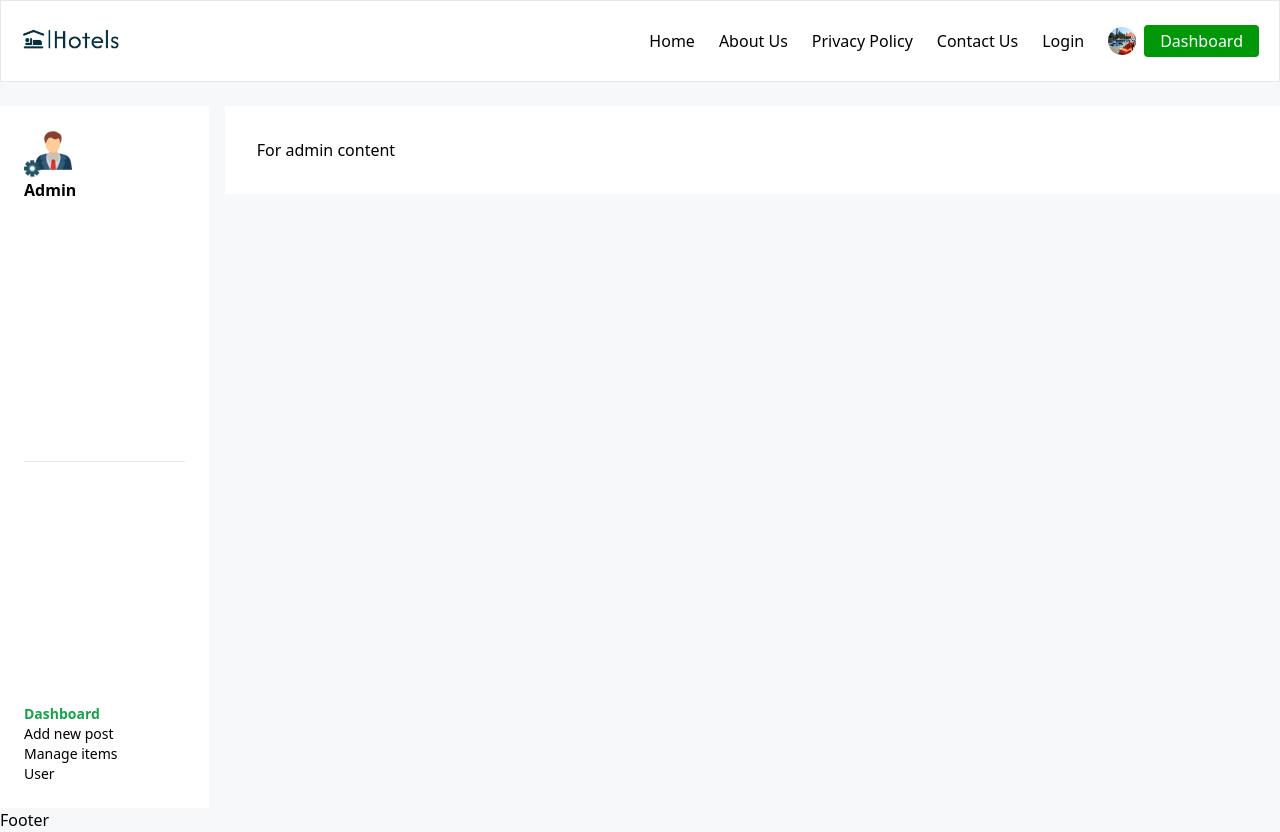
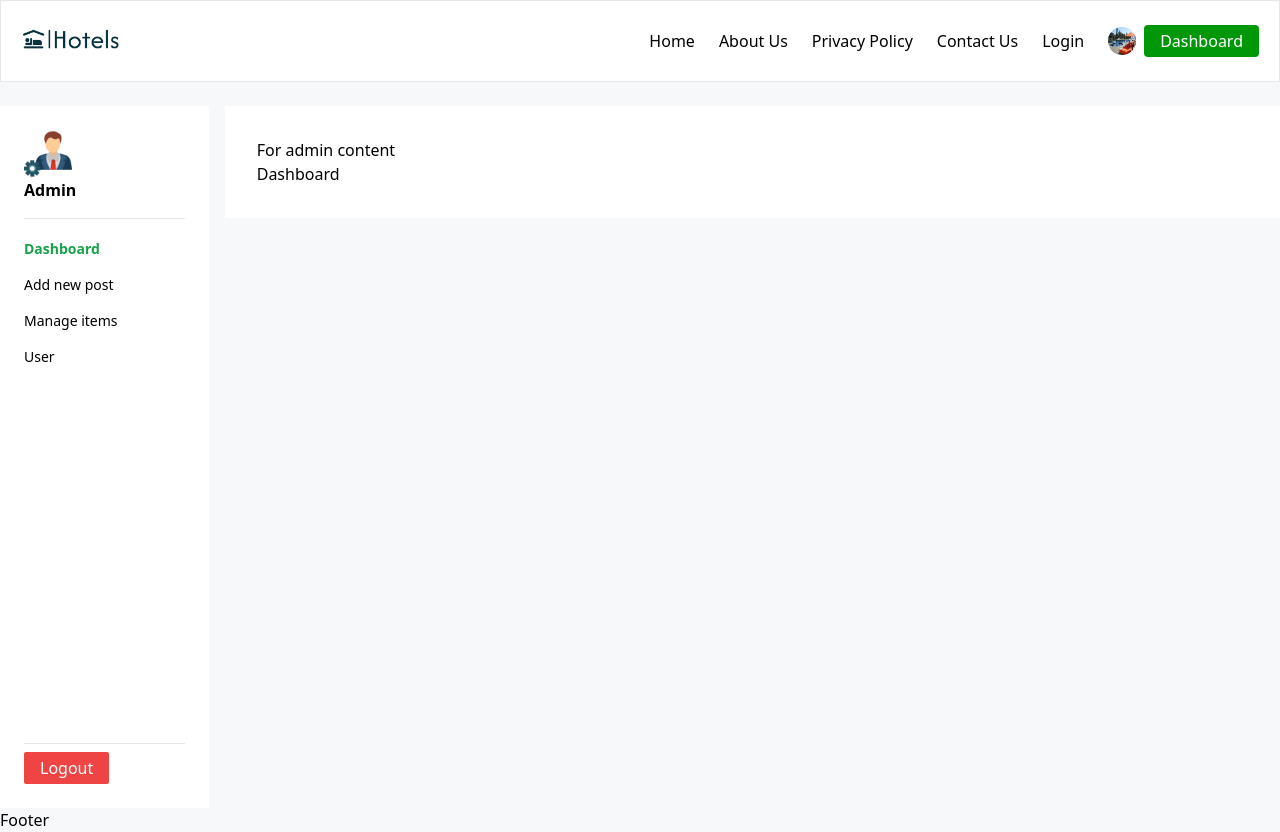
Before and after one commit to NurMohammad56/Hotels, a React (Vite) app in the folder frontend/: page /dashboard in a window 1280 px wide. Built offline with nearby package versions, Linux system fonts and the light colour scheme; sample sign-in values are in the browser's storage; what editorjs-html would draw is missing.

Commit message:
complete all the dashboard components routing.

```diff
--- a/frontend/src/pages/admin/AdminNavigation.jsx
+++ b/frontend/src/pages/admin/AdminNavigation.jsx
@@ -6,12 +6,13 @@ const AdminNavigation = () => {
   return (
     <div className="space-y-5 bg-white p-6 md:h-[calc(100vh-98px)] flex flex-col justify-between">
       {/* Header section */}
+      <div>
         <div className="mb-4">
           <img src={adminPng} alt="" className="size-12" />
           <p className="font-semibold">Admin</p>
         </div>
         <hr />
-      <ul className="text-sm">
+        <ul className="text-sm space-y-4 pt-5">
           <li>
             <NavLink
               to="/dashboard"
@@ -26,7 +27,9 @@ const AdminNavigation = () => {
           <li>
             <NavLink
               to="/dashboard/add-new-post"
-            className={({ isActive }) => (isActive ? "text-green " : "")}
+              className={({ isActive }) =>
+                isActive ? "text-green-600 font-bold" : ""
+              }
             >
               {" "}
               Add new post
@@ -35,7 +38,9 @@ const AdminNavigation = () => {
           <li>
             <NavLink
               to="/dashboard/manage-items"
-            className={({ isActive }) => (isActive ? "text-green " : "")}
+              className={({ isActive }) =>
+                isActive ? "text-green-600 font-bold" : ""
+              }
             >
               {" "}
               Manage items
@@ -44,7 +49,9 @@ const AdminNavigation = () => {
           <li>
             <NavLink
               to="/dashboard/user"
-            className={({ isActive }) => (isActive ? "text-green " : "")}
+              className={({ isActive }) =>
+                isActive ? "text-green-600 font-bold" : ""
+              }
             >
               {" "}
               User
@@ -52,6 +59,13 @@ const AdminNavigation = () => {
           </li>
         </ul>
       </div>
+      <div className="mb-3">
+        <hr />
+        <button className="text-white bg-red-500 font-medium px-4 py-1 rounded-sm mt-2">
+          Logout
+        </button>
+      </div>
+    </div>
   );
 };
 
--- /dev/null
+++ b/frontend/src/pages/admin/dashboard/Dashboard.jsx
@@ -0,0 +1,7 @@
+import React from "react";
+
+const Dashboard = () => {
+  return <div>Dashboard</div>;
+};
+
+export default Dashboard;
--- /dev/null
+++ b/frontend/src/pages/admin/post/AddPost.jsx
@@ -0,0 +1,7 @@
+import React from "react";
+
+const AddPost = () => {
+  return <div>AddPost</div>;
+};
+
+export default AddPost;
--- /dev/null
+++ b/frontend/src/pages/admin/post/ManagePost.jsx
@@ -0,0 +1,7 @@
+import React from "react";
+
+const ManagePost = () => {
+  return <div>ManagePost</div>;
+};
+
+export default ManagePost;
--- /dev/null
+++ b/frontend/src/pages/admin/user/ManageUser.jsx
@@ -0,0 +1,7 @@
+import React from "react";
+
+const ManageUser = () => {
+  return <div>ManageUser</div>;
+};
+
+export default ManageUser;
```
Also changed, not shown: frontend/src/router/router.jsx (+22 -0 lines). Lines whose indentation alone changed are shown as unchanged.
